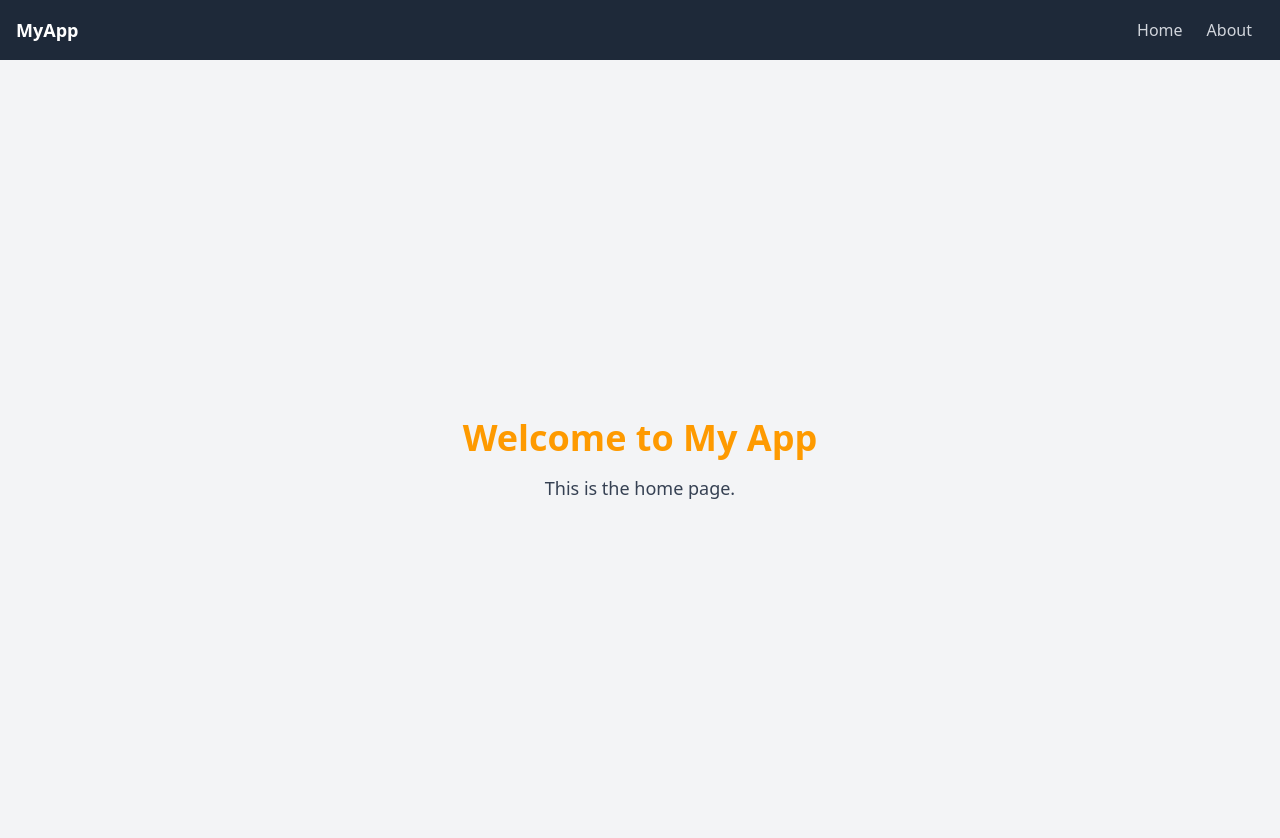
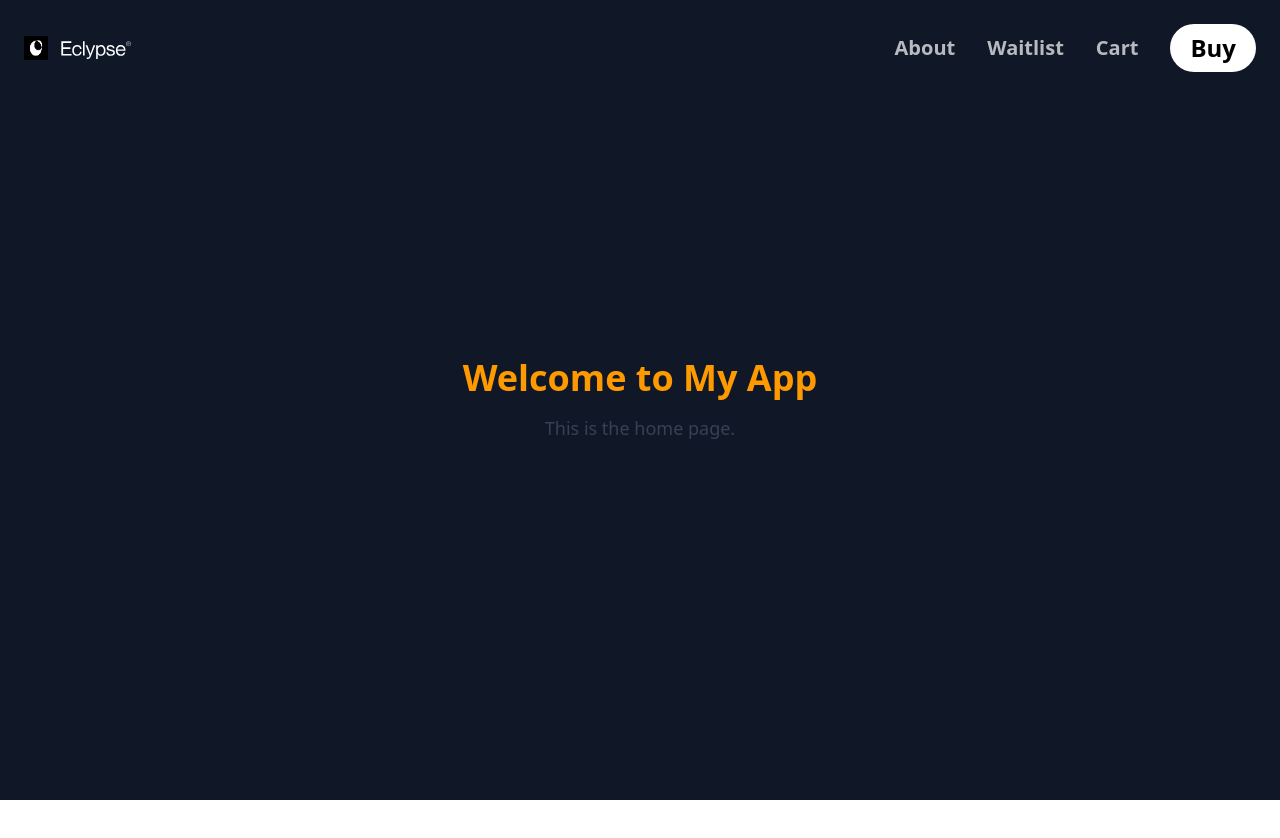
Before and after one commit to aditya-singhOfficial/eclypse, a React (Vite) app: page / in a window 1280 px wide. Shown: the top 838 px of the page. After the commit the page ends 800 px from the top, so only its background shows below. Built offline with nearby package versions, Linux system fonts and the light colour scheme.

Commit message:
modified Navbar according to the Figma design

```diff
--- a/src/components/Navbar.tsx
+++ b/src/components/Navbar.tsx
@@ -1,24 +1,66 @@
-import React from "react"
-
-import { Link } from "react-router-dom";
+// src/components/Navbar.tsx
+import React, { useEffect, useState } from 'react'
+import { useNavigate } from 'react-router-dom'
+import LogoIcon from '../assets/logo.jpg'
+import LogoText from '../assets/logo-text.svg'
+import ViewTransitionLink from './ViewTransitionLink'
 
 const Navbar: React.FC = () => {
+    const [scrolled, setScrolled] = useState(false)
+    const navigate = useNavigate()
+
+    useEffect(() => {
+        const onScroll = () => setScrolled(window.scrollY > 50)
+        window.addEventListener('scroll', onScroll, { passive: true })
+        return () => window.removeEventListener('scroll', onScroll)
+    }, [])
+
     return (
-        <nav className="bg-gray-800 p-4">
-            <div className="container mx-auto flex justify-between items-center">
-                <Link to="/" className="text-white text-lg font-bold">
-                    MyApp
-                </Link>
-                <div>
-                    <Link to="/" className="text-gray-300 hover:text-white px-3 py-2">
-                        Home
-                    </Link>
-                    <Link to="/about" className="text-gray-300 hover:text-white px-3 py-2">
-                        About
-                    </Link>
-                </div>
+        <header
+            className={`
+        fixed top-0 left-0 w-full z-50 transition-all duration-500
+        ${scrolled
+                    ? 'bg-white/10 backdrop-blur-lg shadow-2xl py-4'
+                    : 'bg-transparent py-6'}
+      `}
+        >
+            <div className="container mx-auto flex items-center justify-between px-6">
+                {/* Logo */}
+                <ViewTransitionLink to="/" className="flex items-center space-x-3">
+                    <img src={LogoIcon} alt="Eclypse Icon" className="w-6 h-6" />
+                    <img src={LogoText} alt="Eclypse®" className="h-6" />
+                </ViewTransitionLink>
+
+                {/* Navigation */}
+                <nav className="flex items-center space-x-8">
+                    {['about', 'waitlist', 'cart'].map((path) => (
+                        <ViewTransitionLink
+                            key={path}
+                            to={`/${path}`}
+                            className={`
+                text-white text-xl font-bold hover:text-gray-100 transition-colors
+                ${scrolled ? 'text-white/90' : 'text-white/70'}
+              `}
+                        >
+                            {path.charAt(0).toUpperCase() + path.slice(1)}
+                        </ViewTransitionLink>
+                    ))}
+
+                    <button
+                        onClick={() => navigate('/buy')}
+                        className={`
+              text-2xl font-bold px-5 py-2 rounded-full transition-transform
+              ${scrolled
+                                ? 'bg-white/90 text-black hover:bg-white'
+                                : 'bg-white text-black hover:bg-white/90'}
+              transform hover:scale-105
+            `}
+                    >
+                        Buy
+                    </button>
+                </nav>
             </div>
-        </nav>
-    );
-};
-export default Navbar;
+        </header>
+    )
+}
+export default Navbar
--- /dev/null
+++ b/src/components/ViewTransitionLink.tsx
@@ -0,0 +1,43 @@
+// src/components/ViewTransitionLink.tsx
+import React, { type AnchorHTMLAttributes } from 'react'
+import { type LinkProps, Link, useNavigate } from 'react-router-dom'
+
+type VTLinkProps = LinkProps & AnchorHTMLAttributes<HTMLAnchorElement> & {
+    /** fallback if View Transitions isn’t supported (defaults to a simple navigate) */
+    fallback?: () => void
+}
+
+export default function ViewTransitionLink({
+    to,
+    onClick,
+    fallback,
+    ...linkProps
+}: VTLinkProps) {
+    const navigate = useNavigate()
+
+    const handleClick: React.MouseEventHandler<HTMLAnchorElement> = (e) => {
+        // allow any other onClick handlers to fire
+        onClick?.(e)
+        if (e.defaultPrevented) return
+
+        e.preventDefault()
+
+        const doNavigate = () => {
+            // you can pass any options here: replace, state, etc.
+            navigate(to, { replace: false })
+        }
+
+        if (document.startViewTransition) {
+            document.startViewTransition(() => {
+                doNavigate()
+            })
+        } else if (fallback) {
+            fallback()
+        } else {
+            doNavigate()
+        }
+    }
+
+    // Use a normal <Link> for href semantics, but override onClick
+    return <Link to={to} {...linkProps} onClick={handleClick} />
+}
--- a/src/pages/Home.tsx
+++ b/src/pages/Home.tsx
@@ -2,7 +2,7 @@ import React from "react";
 
 const Home: React.FC = () => {
     return (
-        <div className="flex flex-col items-center justify-center h-screen bg-gray-100 text-amber-500">
+        <div className="flex flex-col items-center justify-center h-screen bg-gray-900 text-amber-500 min-h-screen">
             <h1 className="text-4xl font-bold mb-4">Welcome to My App</h1>
             <p className="text-lg text-gray-700">This is the home page.</p>
         </div>
```
Also changed, not shown: src/assets/logo-text.svg (added).
